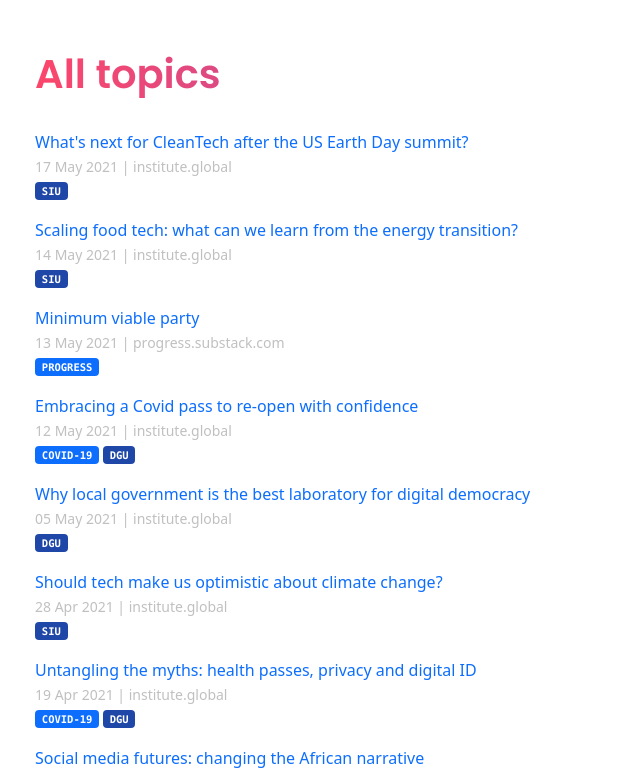
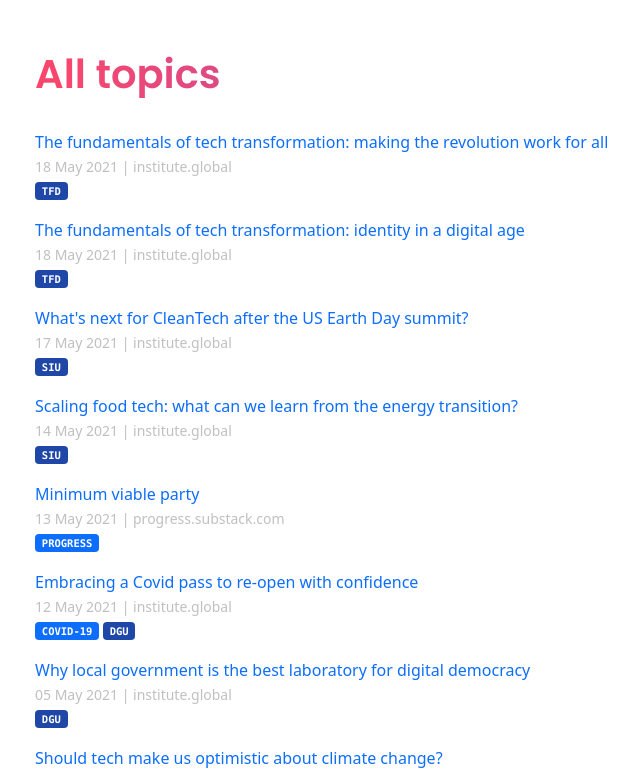
Before and after one commit to techpolicyio/techpolicyio.github.io, a Jekyll site: the page built from pages/home.md, in a window 1280 px wide and 900 px high, scrolled down 764 px, cut to the strip 129-900 px from the top of the window. Shown: the whole strip, without its empty margins (47-687 px from the left). Built offline with Jekyll 4.4.1, drawn with Linux system fonts in a browser that asks for light colours.

Commit message:
Update links.yml

```diff
--- a/_data/links.yml
+++ b/_data/links.yml
@@ -778,3 +778,11 @@
   url: https://institute.global/policy/whats-next-cleantech-after-us-earth-day-summit
   date: 2021-05-17
   unit: siu
+- title: "The fundamentals of tech transformation: making the revolution work for all"
+  url: https://institute.global/policy/fundamentals-tech-transformation-making-revolution-work-all
+  date: 2021-05-18
+  unit: tfd
+- title: "The fundamentals of tech transformation: identity in a digital age"
+  url: https://institute.global/policy/fundamentals-tech-transformation-identity-digital-age
+  date: 2021-05-18
+  unit: tfd
```
